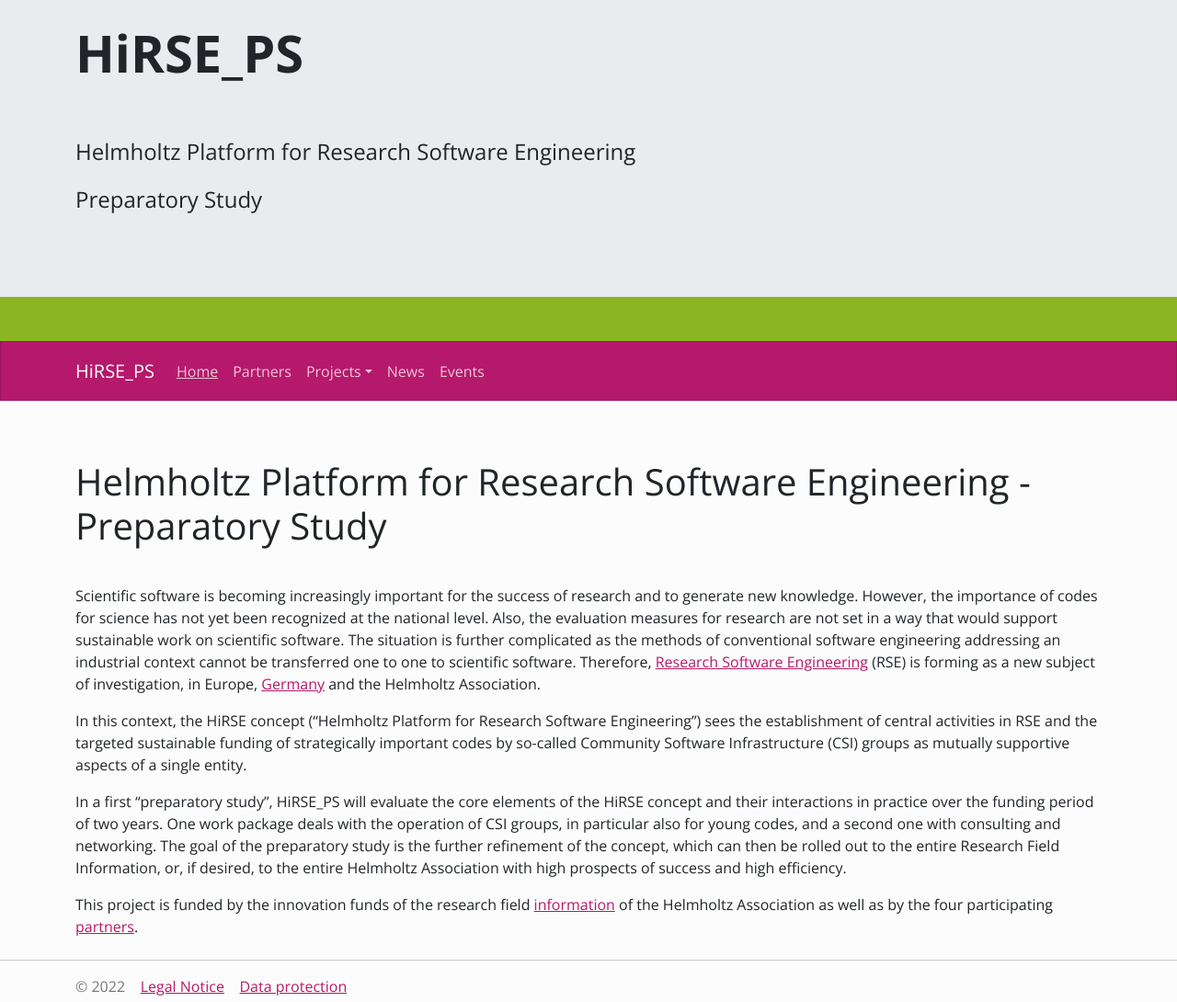
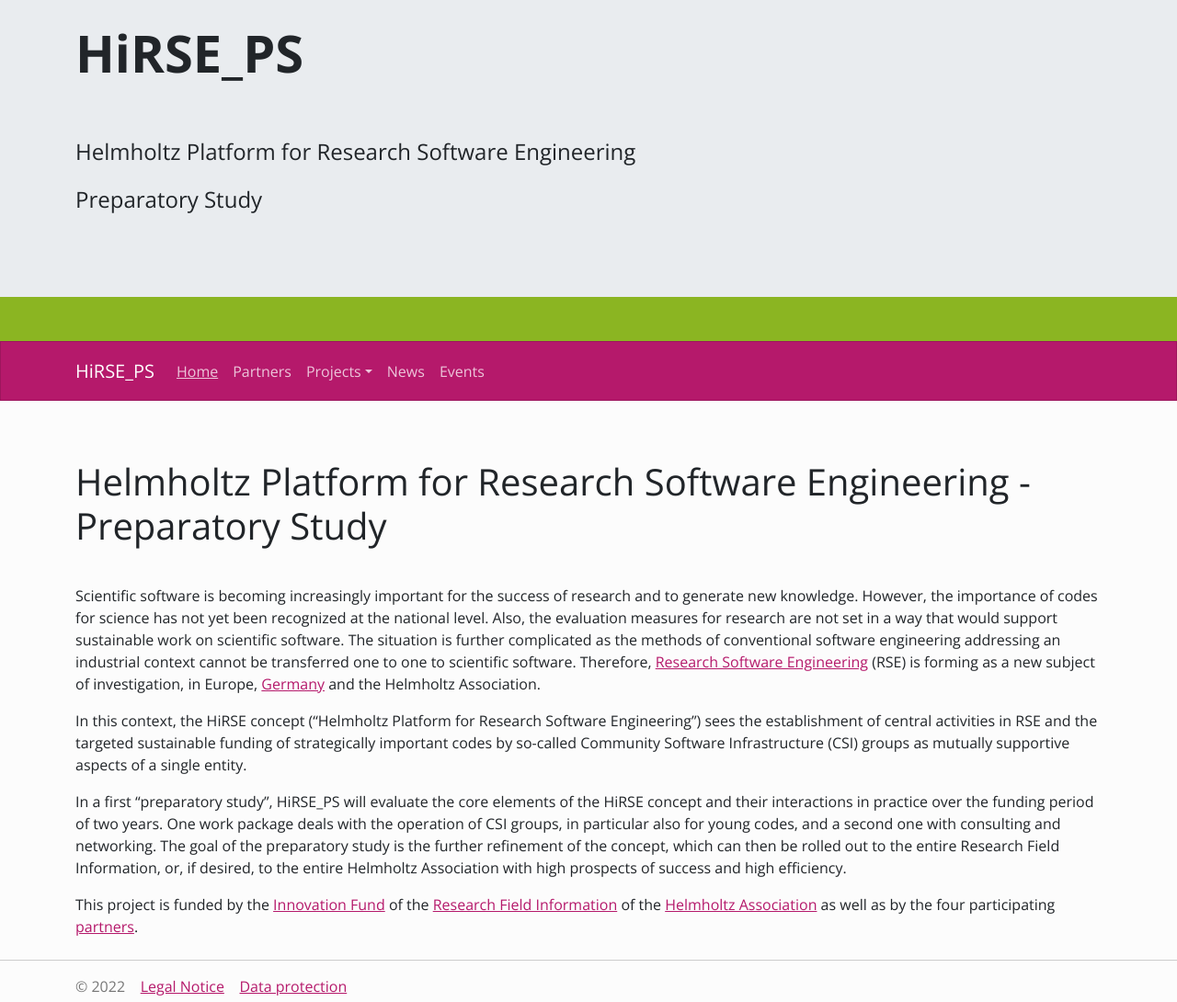
Before and after one commit to Helmholtz-HiRSE/helmholtz-hirse.github.io, a Jekyll site: the page built from index.md, in a window 1280 px wide. Shown: the whole page at 92% size. Built offline with Jekyll 4.4.1, drawn with Linux system fonts in a browser that asks for light colours; nearby versions of some CDN libraries.

Commit message:
Added funding information

```diff
--- a/index.md
+++ b/index.md
@@ -10,4 +10,4 @@
 
 In a first "preparatory study", HiRSE_PS will evaluate the core elements of the HiRSE concept and their interactions in practice over the funding period of two years. One work package deals with the operation of CSI groups, in particular also for young codes, and a second one with consulting and networking. The goal of the preparatory study is the further refinement of the concept, which can then be rolled out to the entire Research Field Information, or, if desired, to the entire Helmholtz Association with high prospects of success and high efficiency.
 
-This project is funded by the innovation funds of the research field [information](https://www.helmholtz.de/en/research/research-fields/information/) of the Helmholtz Association as well as by the four participating [partners](partners.html).
+This project is funded by the [Innovation Fund](https://www.helmholtz.de/en/transfer/helmholtz-association-transfer-instruments/innovation-fund-of-the-helmholtz-centers/) of the [Research Field Information](https://www.helmholtz.de/en/research/research-fields/information/) of the [Helmholtz Association](https://www.helmholtz.de/en/) as well as by the four participating [partners](partners.html).
```
